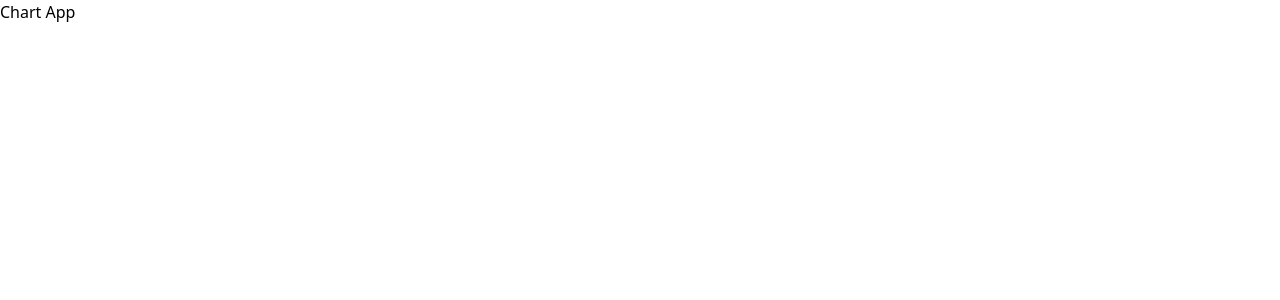
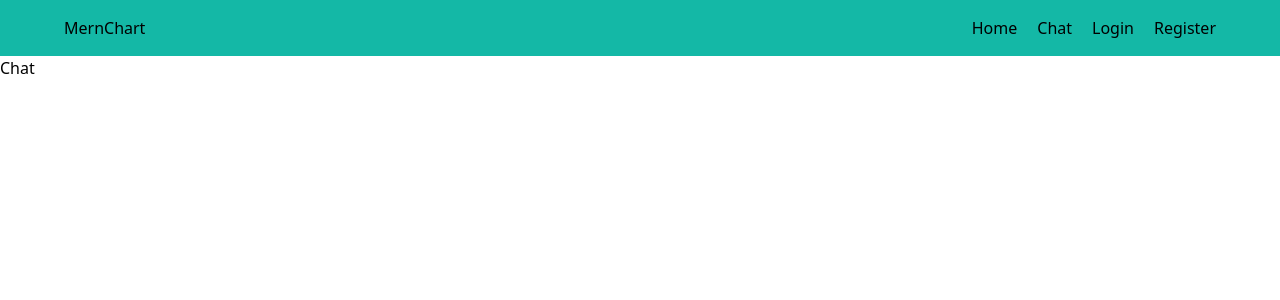
Before and after one commit to PrinceNarteh/mern-chat, a React (Create React App) app in the folder client/: page /chat in a window 1280 px wide. Shown: the top 300 px of the page. Built offline with nearby package versions, Linux system fonts and the light colour scheme.

Commit message:
adds navigation

```diff
--- a/client/src/App.tsx
+++ b/client/src/App.tsx
@@ -1,9 +1,10 @@
 import React from "react";
+import Router from "./Router";
 
 function App() {
   return (
     <div className="">
-      <h1>Chart App</h1>
+      <Router />
     </div>
   );
 }
--- /dev/null
+++ b/client/src/Router.tsx
@@ -0,0 +1,23 @@
+import React from "react";
+import { BrowserRouter, Routes, Route } from "react-router-dom";
+import Navbar from "./components/Navbar";
+import Chat from "./pages/Chat";
+import Home from "./pages/Home";
+import Login from "./pages/Login";
+import Register from "./pages/Register";
+
+const Router = () => {
+  return (
+    <BrowserRouter>
+      <Navbar />
+      <Routes>
+        <Route path="/" element={<Home />} />
+        <Route path="/chat" element={<Chat />} />
+        <Route path="/login" element={<Login />} />
+        <Route path="/register" element={<Register />} />
+      </Routes>
+    </BrowserRouter>
+  );
+};
+
+export default Router;
--- /dev/null
+++ b/client/src/components/Navbar.tsx
@@ -0,0 +1,28 @@
+import React from "react";
+import { Link } from "react-router-dom";
+
+const Navbar = () => {
+  return (
+    <div className="bg-teal-500">
+      <nav className="h-14 flex items-center justify-between max-w-6xl mx-auto">
+        <h2>MernChart</h2>
+        <ul className="flex gap-5">
+          <li>
+            <Link to="/">Home</Link>
+          </li>
+          <li>
+            <Link to="/chat">Chat</Link>
+          </li>
+          <li>
+            <Link to="/login">Login</Link>
+          </li>
+          <li>
+            <Link to="/register">Register</Link>
+          </li>
+        </ul>
+      </nav>
+    </div>
+  );
+};
+
+export default Navbar;
--- /dev/null
+++ b/client/src/pages/Chat.tsx
@@ -0,0 +1,7 @@
+import React from "react";
+
+const Chat = () => {
+  return <div>Chat</div>;
+};
+
+export default Chat;
--- /dev/null
+++ b/client/src/pages/Home.tsx
@@ -0,0 +1,7 @@
+import React from "react";
+
+const Home = () => {
+  return <div>Home</div>;
+};
+
+export default Home;
--- /dev/null
+++ b/client/src/pages/Login.tsx
@@ -0,0 +1,7 @@
+import React from "react";
+
+const Login = () => {
+  return <div>Login</div>;
+};
+
+export default Login;
--- /dev/null
+++ b/client/src/pages/Register.tsx
@@ -0,0 +1,7 @@
+import React from "react";
+
+const Register = () => {
+  return <div>Register</div>;
+};
+
+export default Register;
```
